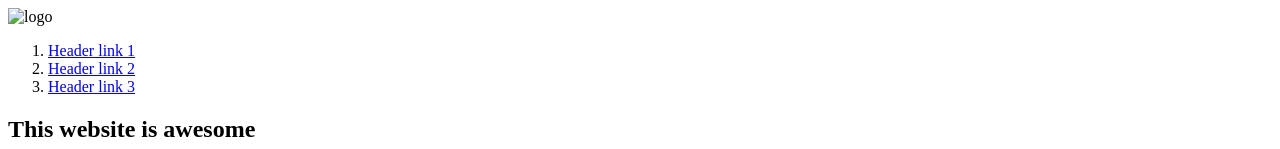
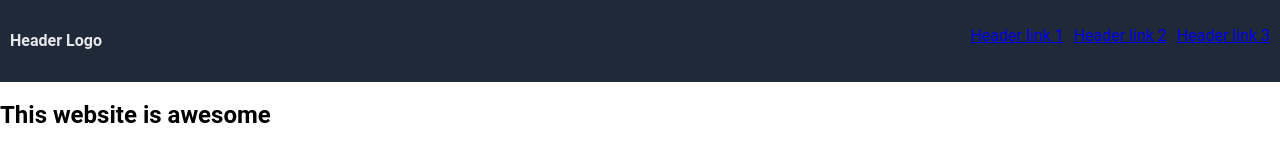
Before and after one commit to danaecosijn/odin-landing-page, a plain HTML site: page index.html in a window 1280 px wide. Shown: the top 149 px of the page. Drawn offline with Linux system fonts and the light colour scheme.

Commit message:
Add css for nav section index.html

```diff
--- a/index.html
+++ b/index.html
@@ -7,7 +7,7 @@
     </head>
     <body>
         <header>
-            <img src="logo.png" alt="logo">
+            <h4>Header Logo</h4>
             <nav>
                 <ol>
                     <li><a href="#" alt="Header link 1">Header link 1</a></li>
--- a/style.css
+++ b/style.css
@@ -0,0 +1,25 @@
+body {
+    margin: 0;
+    font-family: Roboto, sans-serif;
+}
+
+header {
+    background: #1F2937;
+    display: flex;
+    justify-content: space-between;
+    padding: 10px;
+    margin: 0
+}
+
+ol {
+    list-style-type: none;
+    padding: 0;
+    margin 0;
+    display: flex;
+    gap: 10px;
+}
+
+h4 {
+    color: #E5E7EB;
+    font-size 18px;
+}
```
